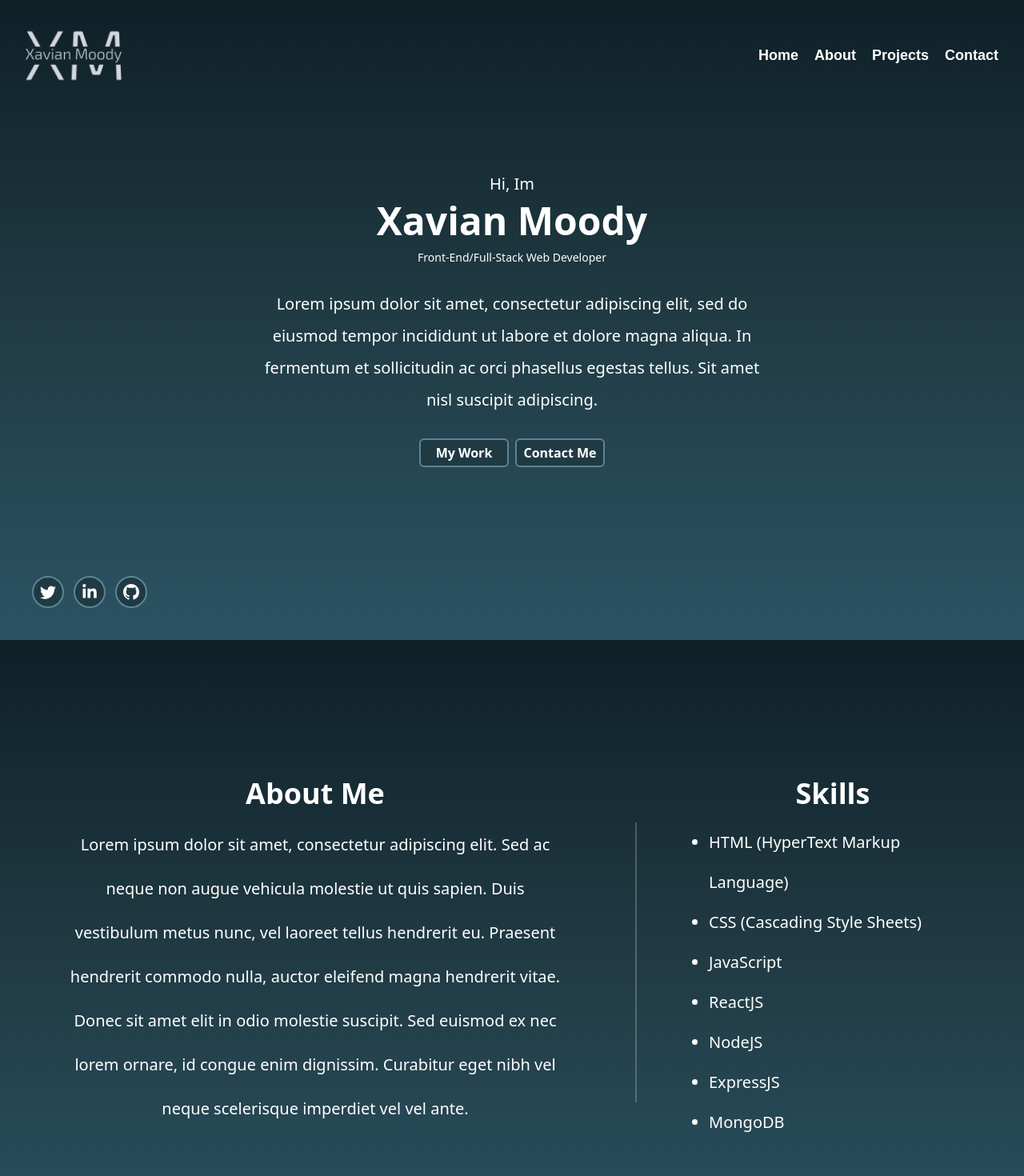
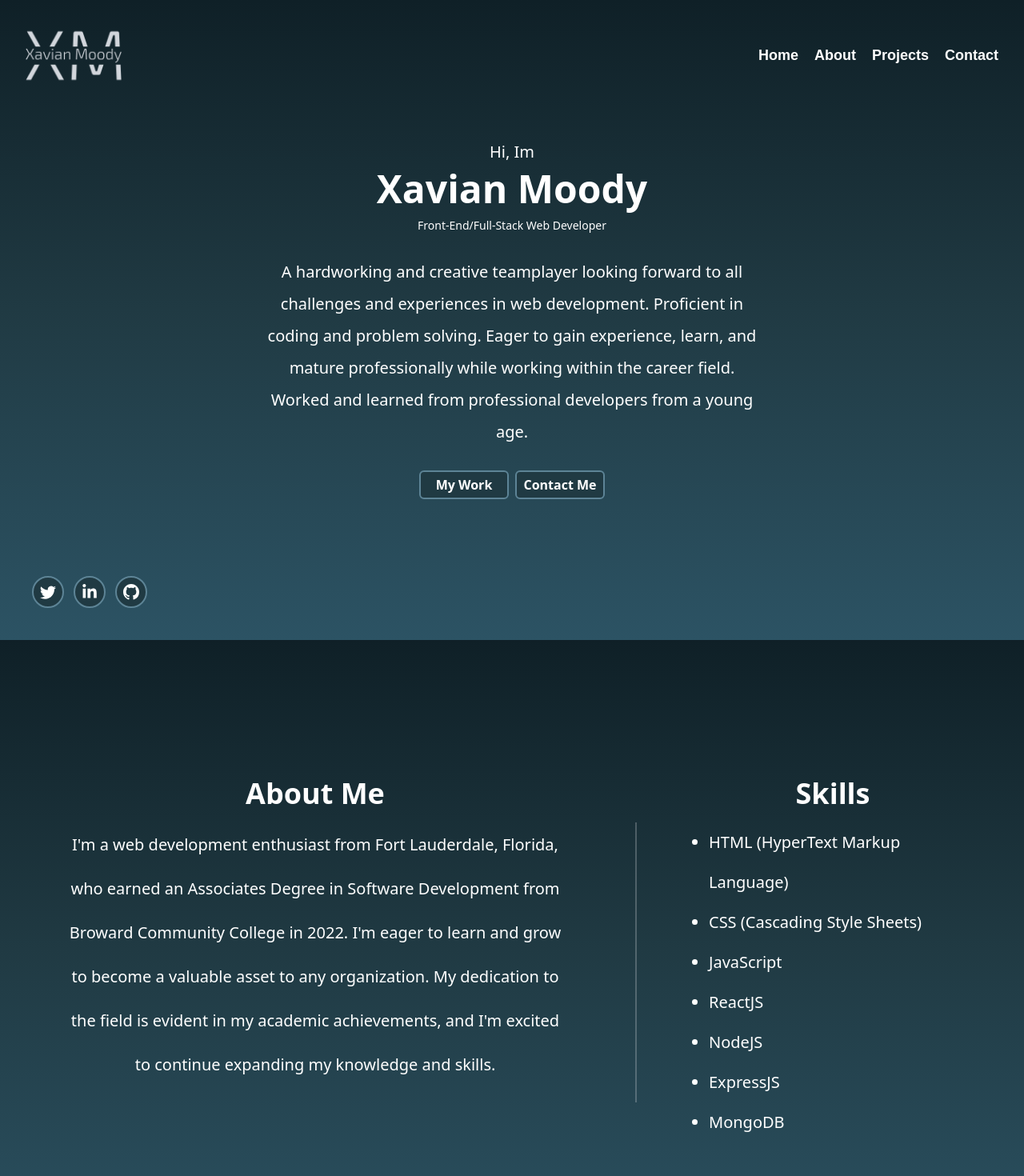
Before and after one commit to XavianMoody10/Portfolio, a React (Vite) app in the folder client/: page / in a window 1280 px wide. Shown: the top 1470 px of the page at 80% size. Built offline with nearby package versions, Linux system fonts and the light colour scheme; a web font is replaced by a local one.

Commit message:
Added home introduction and about me text.

```diff
--- a/client/src/sections/About/About.jsx
+++ b/client/src/sections/About/About.jsx
@@ -10,13 +10,12 @@ export const About = () => {
         <div className=" text-center ">
           <h2 className=" text-4xl font-bold mb-4">About Me</h2>
           <p className=" w-[620px] text-xl leading-[55px] font-light">
-            Lorem ipsum dolor sit amet, consectetur adipiscing elit. Sed ac
-            neque non augue vehicula molestie ut quis sapien. Duis vestibulum
-            metus nunc, vel laoreet tellus hendrerit eu. Praesent hendrerit
-            commodo nulla, auctor eleifend magna hendrerit vitae. Donec sit amet
-            elit in odio molestie suscipit. Sed euismod ex nec lorem ornare, id
-            congue enim dignissim. Curabitur eget nibh vel neque scelerisque
-            imperdiet vel vel ante.
+            I'm a web development enthusiast from Fort Lauderdale, Florida, who
+            earned an Associates Degree in Software Development from Broward
+            Community College in 2022. I'm eager to learn and grow to become a
+            valuable asset to any organization. My dedication to the field is
+            evident in my academic achievements, and I'm excited to continue
+            expanding my knowledge and skills.
           </p>
         </div>
 
--- a/client/src/sections/Home/Home.jsx
+++ b/client/src/sections/Home/Home.jsx
@@ -24,10 +24,11 @@ export const Home = () => {
         <p className=" mt-3 text-sm">Front-End/Full-Stack Web Developer</p>
 
         <p className=" mt-7 w-[620px] font-light text-center leading-10 text-xl">
-          Lorem ipsum dolor sit amet, consectetur adipiscing elit, sed do
-          eiusmod tempor incididunt ut labore et dolore magna aliqua. In
-          fermentum et sollicitudin ac orci phasellus egestas tellus. Sit amet
-          nisl suscipit adipiscing.
+          A hardworking and creative teamplayer looking forward to all
+          challenges and experiences in web development. Proficient in coding
+          and problem solving. Eager to gain experience, learn, and mature
+          professionally while working within the career field. Worked and
+          learned from professional developers from a young age.
         </p>
 
         <div className=" mt-7 flex gap-2 font-semibold">
```
